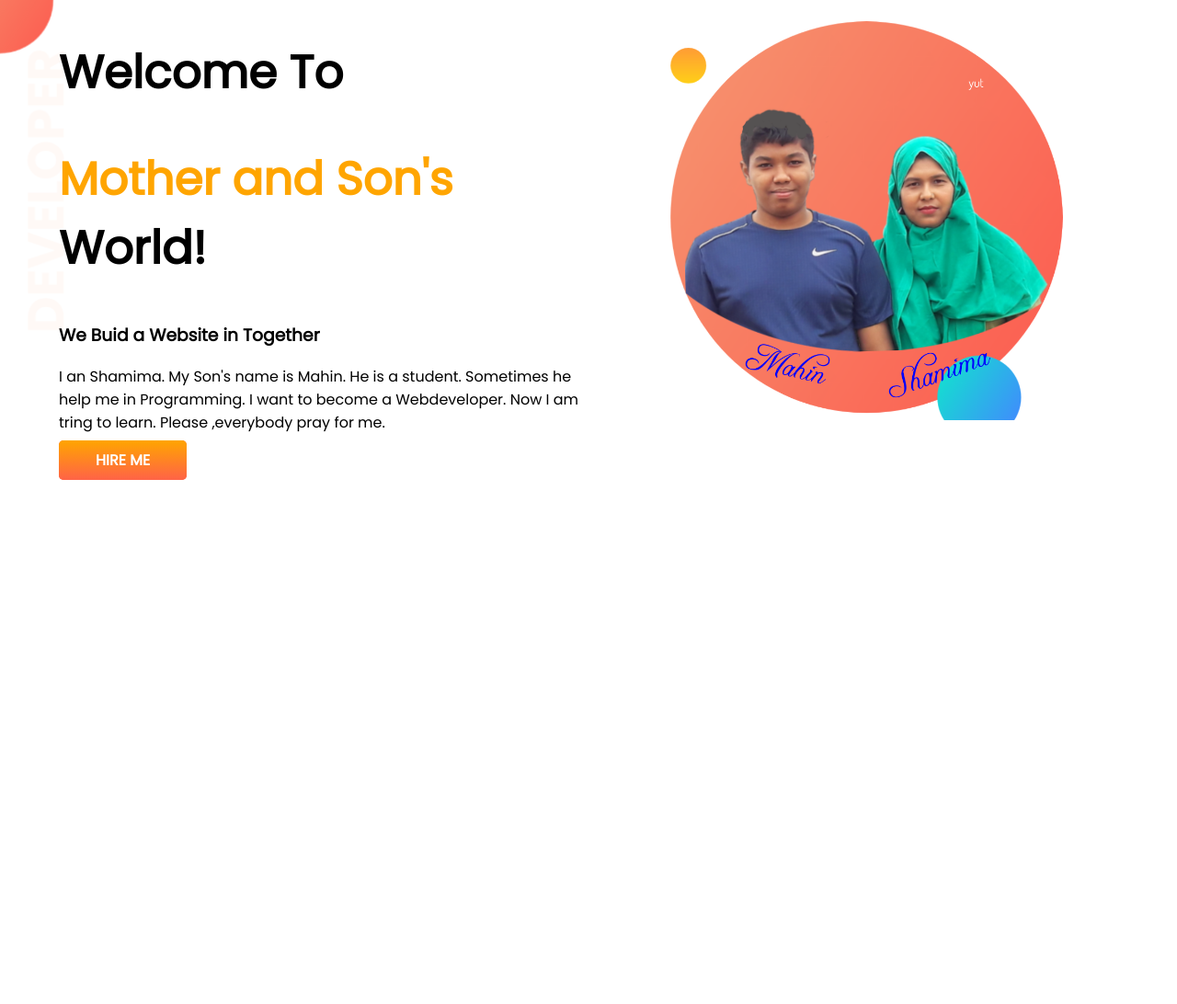
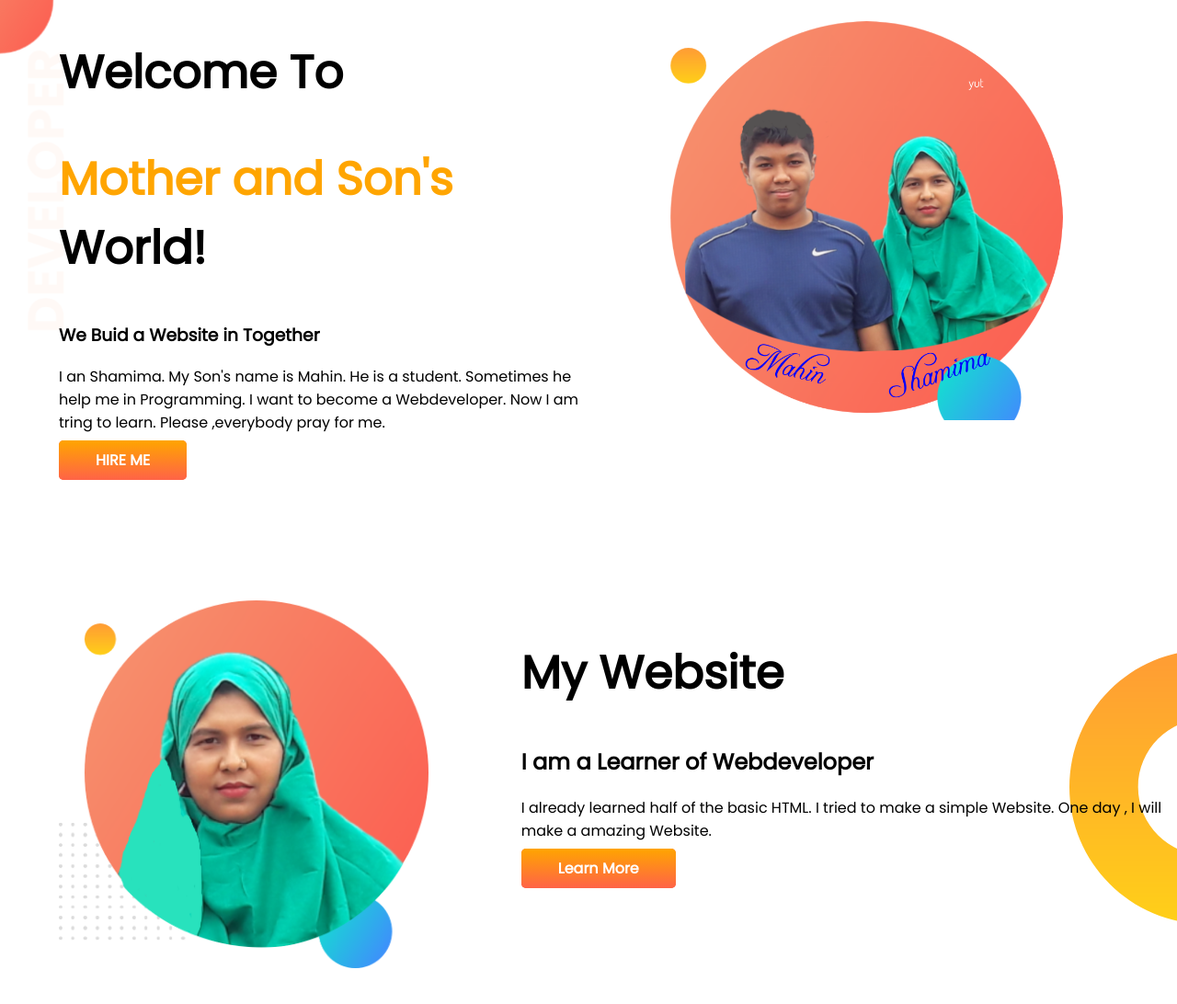
Before and after one commit to 1981shamima/web-portfolio, a plain HTML site: page index.html in a window 1280 px wide. Shown: the whole page at 92% size. Before the commit the page ends 800 px from the top, so only its background shows below. Drawn offline with Linux system fonts and the light colour scheme.

Commit message:
my wevsite

```diff
--- a/index.html
+++ b/index.html
@@ -28,6 +28,19 @@
             <img src="images/mahin-editing-photo.png" alt="">
         </div>
     </section>
+    <section class="shamima">
+        <div class="k">
+            <img src="images/edit-shamima.png" alt="">
+        </div>
+        <divclass="k">
+            <h1>My Website</h1>
+            <h2>I am a Learner of Webdeveloper </h2>
+            <p>I already learned half of the basic HTML. I tried to make a simple Website. One day , I will make a
+                amazing Website.</p>
+            <a class="link-button" target="_blank" href="https://www.w3schools.com/">Learn More</a>
+            </div>
+
+    </section>
 </body>
 
 </html>
--- a/stylesheet.css
+++ b/stylesheet.css
@@ -14,6 +14,7 @@ h1 {
 
 section {
     display: flex;
+    margin-bottom: 140px;
 }
 
 .k {
@@ -40,3 +41,9 @@ section {
     background-repeat: no-repeat;
 
 }
+
+.shamima {
+    background-image: url(images/dream-bg.png);
+    background-repeat: no-repeat;
+    background-position: right;
+}
```
Also changed, not shown: images/edit-shamima.png (renamed from showOff/edit-shamima.png).
